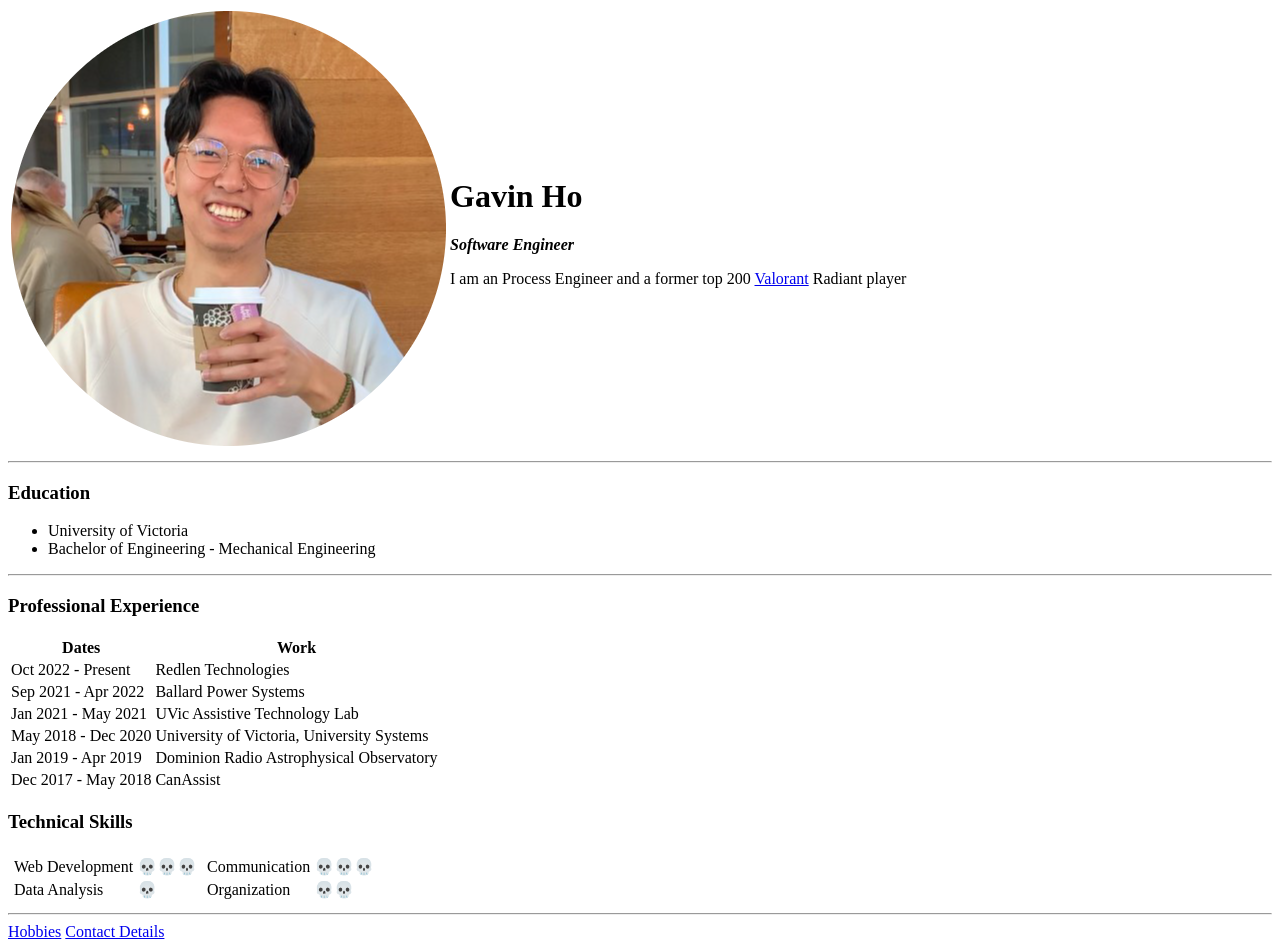
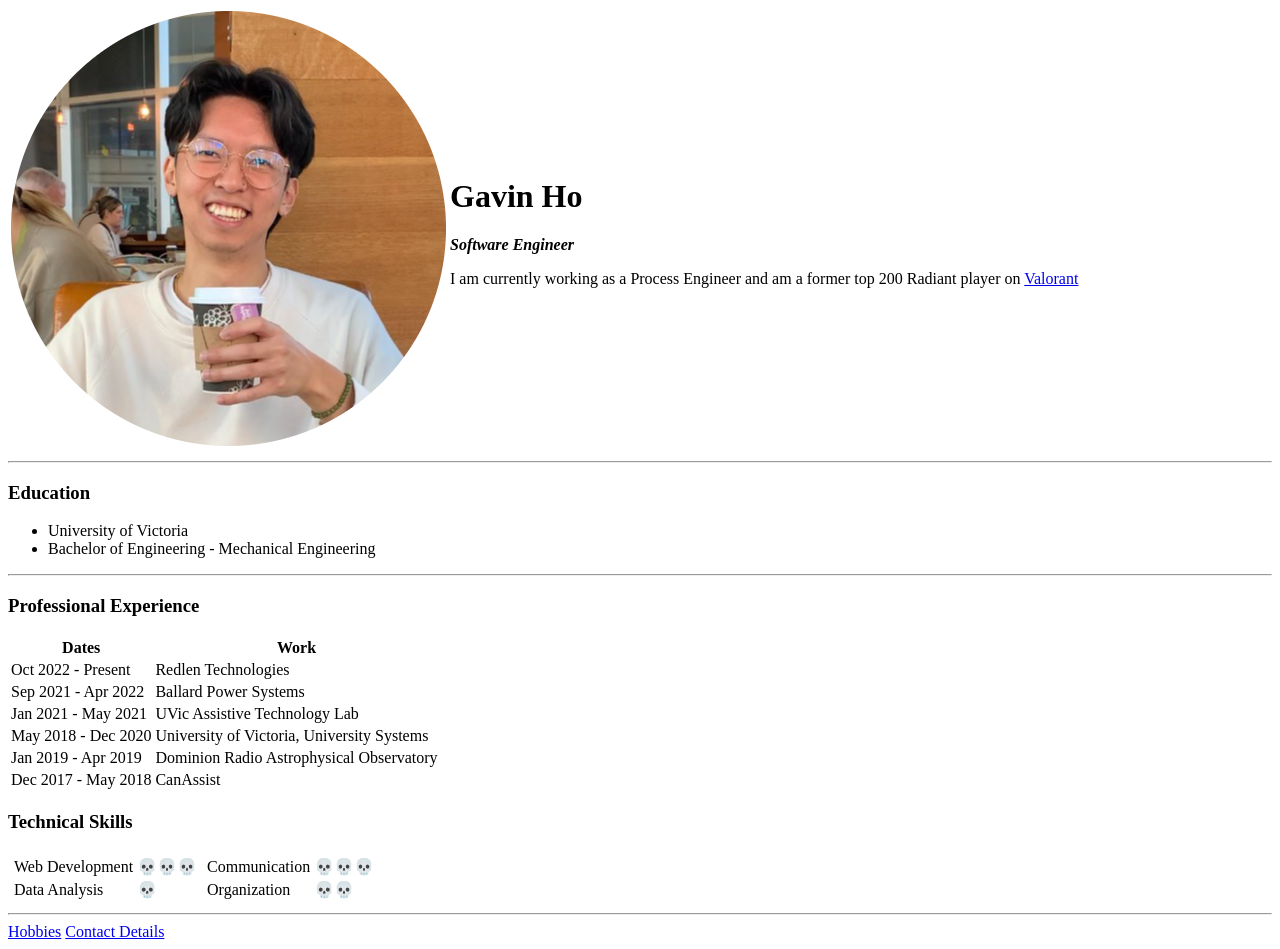
Before and after one commit to Gavin-Ho/cv, a plain HTML site: page index.html in a window 1280 px wide. Drawn offline with Linux system fonts and the light colour scheme.

Commit message:
Update index.html

```diff
--- a/index.html
+++ b/index.html
@@ -11,7 +11,7 @@
                 <td>
                     <h1>Gavin Ho</h1>
                     <p><em><strong>Software Engineer</strong></em></p>
-                    <p>I am an Process Engineer and a former top 200 <a href="https://playvalorant.com/" target="_blank">Valorant</a> Radiant player</p>
+                    <p>I am currently working as a Process Engineer and am a former top 200 Radiant player on <a href="https://playvalorant.com/" target="_blank">Valorant</a> </p>
                 </td>
             </tr>
         </table>
```
